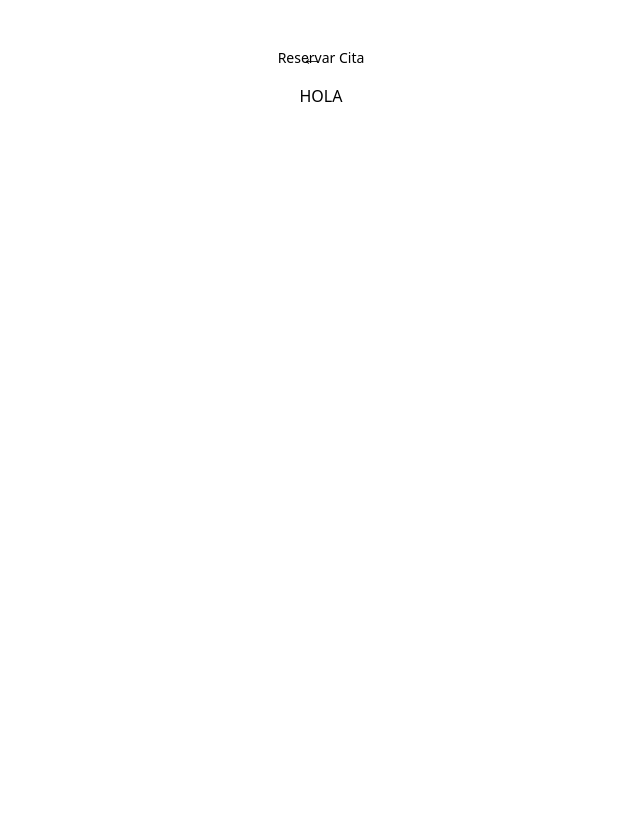
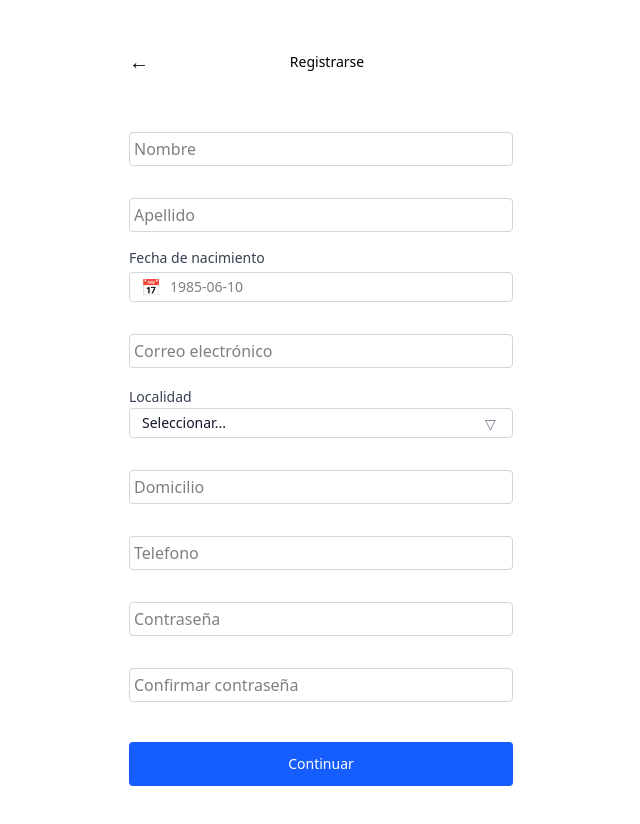
Before and after one commit to ViesK/HealthTech-G10, a React app in the folder apps/frontend/: page / in a window 1280 px wide. Shown: the top 824 px of the page, without its empty margins (319-959 px from the left). Built offline with nearby package versions, Linux system fonts and the light colour scheme; the HTML template or start-up script is replaced by a standard one.

Commit message:
fix: correccion de estilos en vistas de registro, layout y en el header

```diff
--- a/apps/frontend/src/features/auth/pages/Register/components/RegisterForm.tsx
+++ b/apps/frontend/src/features/auth/pages/Register/components/RegisterForm.tsx
@@ -7,7 +7,7 @@ const RegisterForm = () => {
     const [locality, setLocality] = useState('');
 
     return (
-        <main className="p-6">
+        <main className="py-6">
             <form className="flex flex-col gap-4">
                 <label htmlFor=""></label>
                 <input type="text" placeholder="Nombre" className="w-full border border-gray-300 rounded-sm p-1 focus:outline-none focus:ring-2 focus:ring-blue-500" />
--- a/apps/frontend/src/main.tsx
+++ b/apps/frontend/src/main.tsx
@@ -2,9 +2,9 @@ import ReactDOM from 'react-dom/client';
 import { Provider } from 'react-redux';
 // import { createBrowserRouter, RouterProvider } from 'react-router-dom';
 import './shared/styles/global.css';
-// import Register from './features/auth/pages/Register/Register';
+import Register from './features/auth/pages/Register/Register';
 import { store } from './app/store/store';
-import BookAppointment from './features/appointments/pages/BookAppointment';
+// import BookAppointment from './features/appointments/pages/BookAppointment';
 // import Home from './features/home/pages/Home';
 
 // const router = createBrowserRouter([{ path: '/', element: <Home /> }]);
@@ -12,7 +12,7 @@ import BookAppointment from './features/appointments/pages/BookAppointment';
 ReactDOM.createRoot(document.getElementById('root')!).render(
     <Provider store={store}>
         {/* <RouterProvider router={router} /> */}
-        {/* <Register /> */}
-        <BookAppointment />
+        <Register />
+        {/* <BookAppointment /> */}
     </Provider>
 );
--- a/apps/frontend/src/shared/components/headers/Header.tsx
+++ b/apps/frontend/src/shared/components/headers/Header.tsx
@@ -5,14 +5,22 @@ interface HeaderProps {
 
 const Header = ({ title, onBack }: HeaderProps) => {
     return (
-        <header className="flex items-center mt-8 p-4 relative">
-            {onBack && (
-                <button onClick={onBack} className="absolute left-0 text-xl pl-10 hover:cursor-pointer transition-colors">
+        <header className="flex items-center mt-8 py-4 w-full max-w-sm mx-auto">
+            {/* Botón de retroceso */}
+            {onBack ? (
+                <button onClick={onBack} className="text-xl pr-4 hover:cursor-pointer transition-colors">
                     ←
                 </button>
+            ) : (
+                // Placeholder para mantener el título centrado
+                <div className="w-6"></div>
             )}
 
-            <h1 className="mx-auto text-sm font-medium">{title}</h1>
+            {/* Título centrado */}
+            <h1 className="flex-1 text-center text-sm font-medium">{title}</h1>
+
+            {/* Otro placeholder para balancear el layout */}
+            <div className="w-6"></div>
         </header>
     );
 };
--- a/apps/frontend/src/shared/components/layout/Layout.tsx
+++ b/apps/frontend/src/shared/components/layout/Layout.tsx
@@ -10,9 +10,11 @@ interface LayoutProps {
 const AppLayout = ({ title, onBack, children }: LayoutProps) => {
     return (
         <div className="min-h-screen flex flex-col items-center">
-            <Header title={title} onBack={onBack} />
+            <div className="w-full max-w-sm px-4">
+                <Header title={title} onBack={onBack} />
 
-            <main className="min-h-screen flex flex-col items-center">{children}</main>
+                <main className="flex-1 mt-4">{children}</main>
+            </div>
 
             {/* Navbar (la agregaremos luego) */}
         </div>
```
